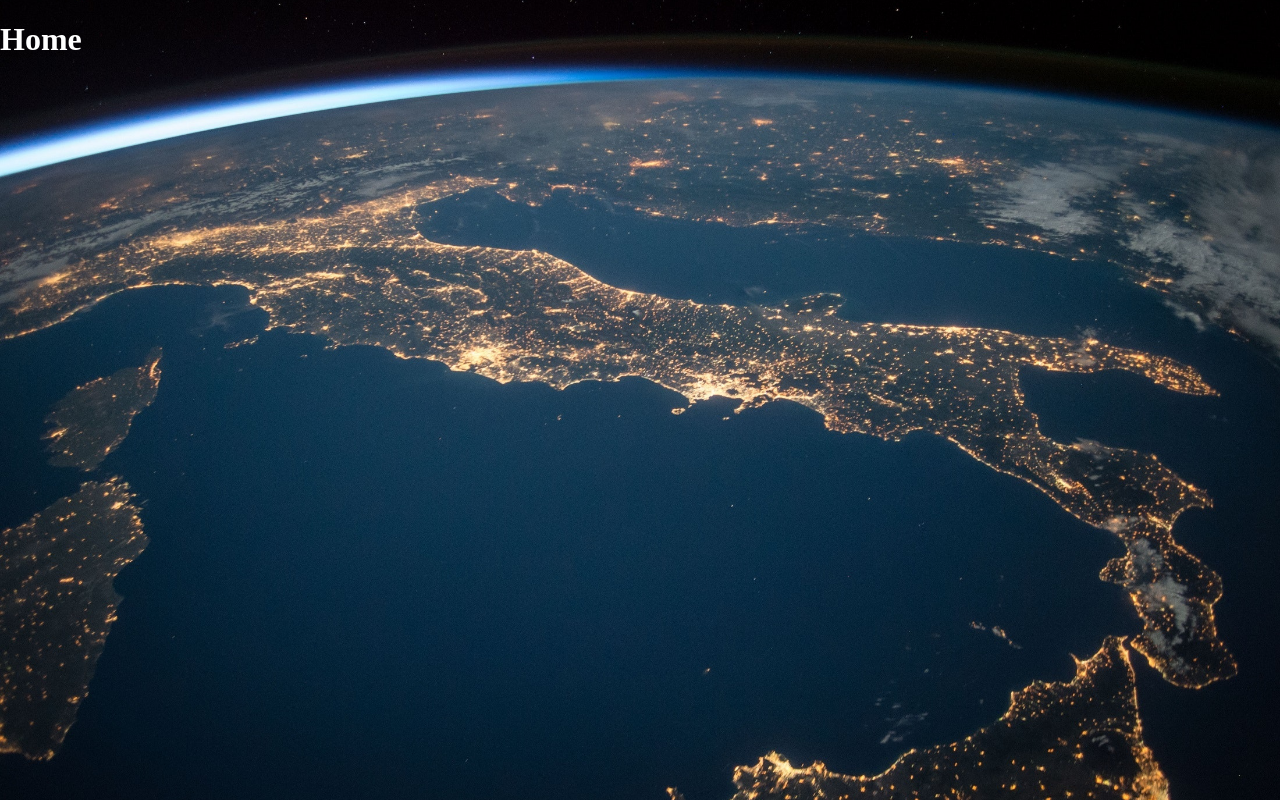
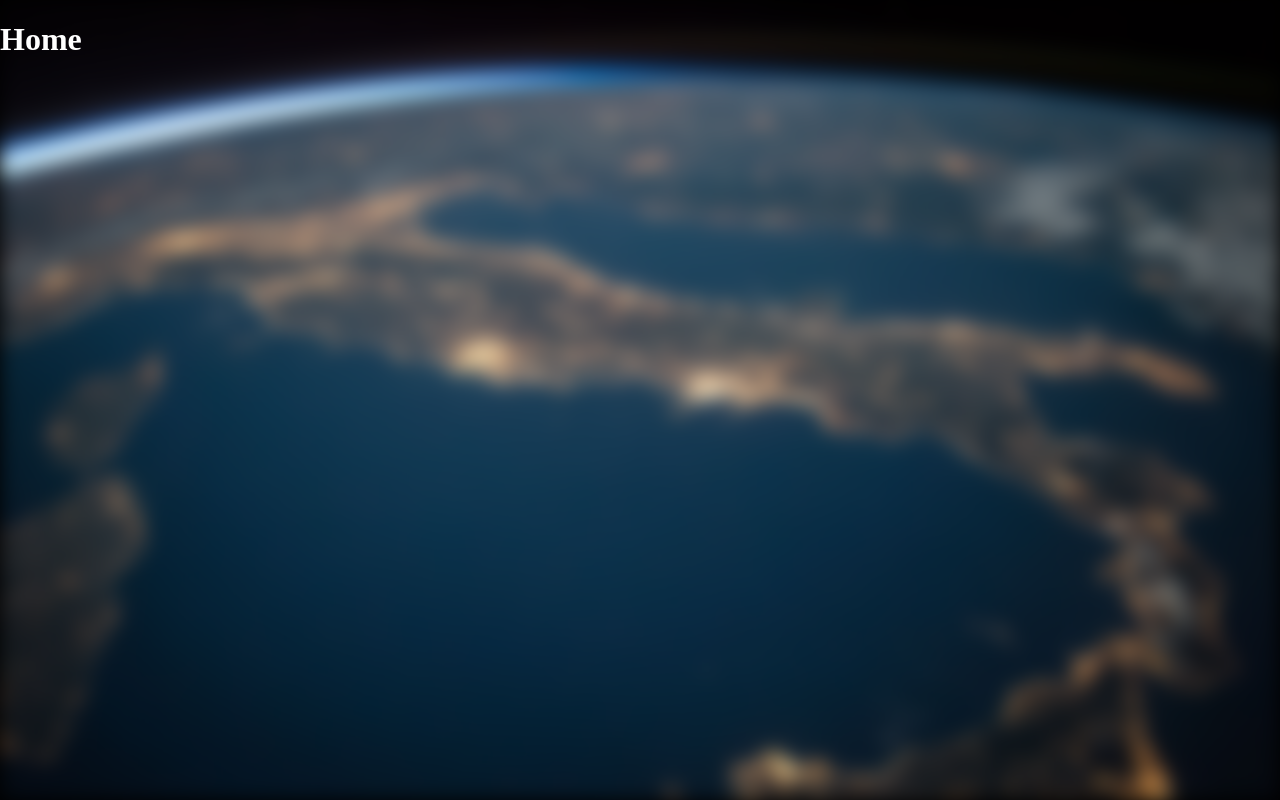
Before and after one commit to gnmyt/CountryGuessr, a React (Vite) app in the folder webui/: page / in a window 1280 px wide. Built offline with nearby package versions, Linux system fonts and the light colour scheme.

Commit message:
Added a blur to the BlurredBackground component

```diff
--- a/webui/src/common/components/BlurredBackground/styles.sass
+++ b/webui/src/common/components/BlurredBackground/styles.sass
@@ -4,3 +4,4 @@
   background-position: center
   background-repeat: no-repeat
   background-size: cover
+  filter: blur(10px)
```
